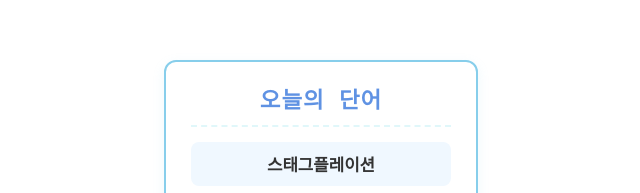
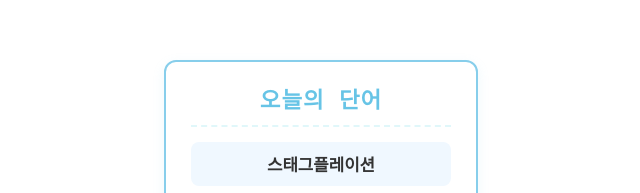
Before and after one commit to yjlee0036/Notion-Widget, a plain HTML site: page index.html in a window 1280 px wide. Shown: the part 178-371 px from the top of the page, 319-959 px from the left. Drawn offline with Linux system fonts and the light colour scheme; a web font is replaced by a local one.

Commit message:
Update index.html

```diff
--- a/index.html
+++ b/index.html
@@ -32,7 +32,7 @@
         /* 둥근모꼴 적용 및 대괄호 제거된 제목 스타일 */
         h2 {
             font-family: 'DungGeunMo', monospace;
-            color: #5f92e3;
+            color: #67c4e6;
             font-size: 1.4rem; /* 픽셀 폰트 특성을 고려해 크기 살짝 조정 */
             margin-top: 0;
             margin-bottom: 15px;
```
